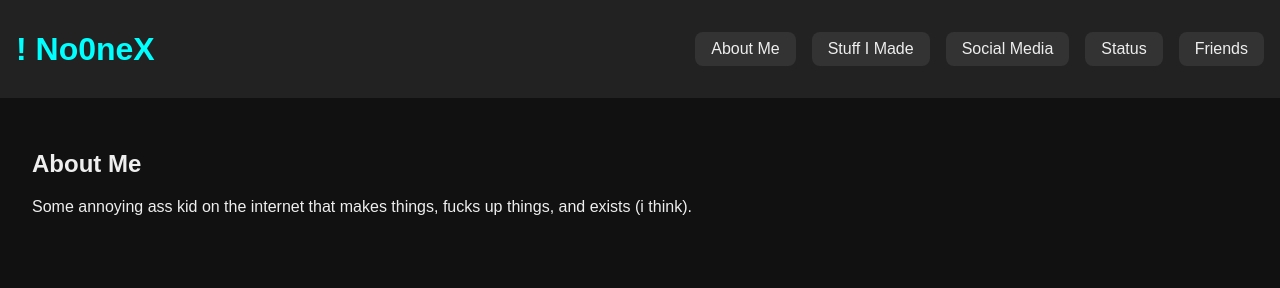
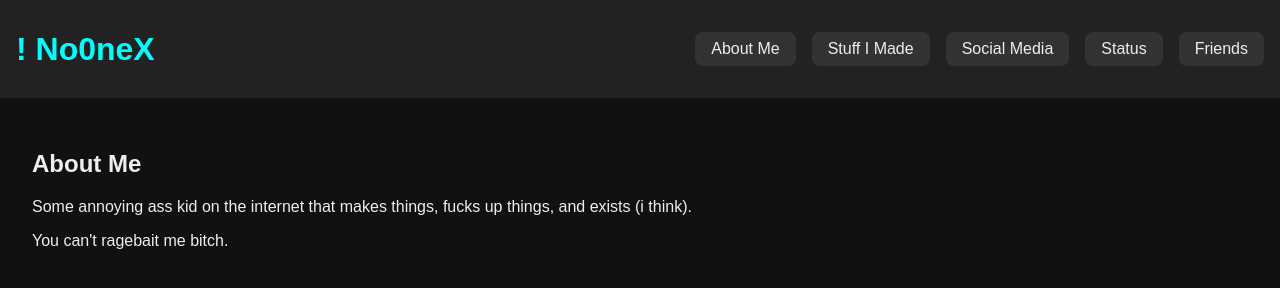
Before and after one commit to 4LT3RTH3GL1TCH3R/Me.Gng, a plain HTML site: page index.html in a window 1280 px wide. Drawn offline with Linux system fonts and the light colour scheme; no server answers.

Commit message:
Update index.html

```diff
--- a/index.html
+++ b/index.html
@@ -24,6 +24,7 @@
     <section id="about" class="tab active">
       <h2>About Me</h2>
       <p>Some annoying ass kid on the internet that makes things, fucks up things, and exists (i think).</p>
+      <p>You can't ragebait me bitch.</p>
     </section>
 
     <section id="projects" class="tab">
```
